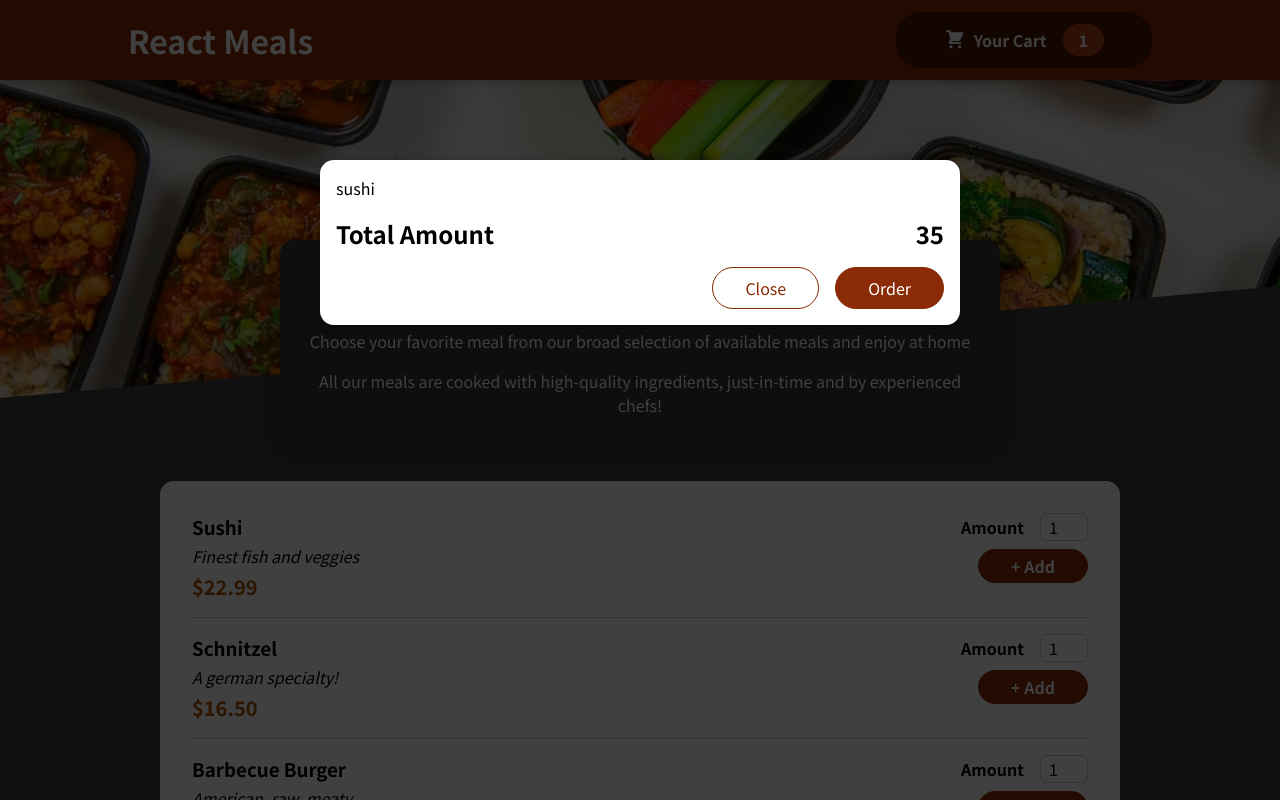
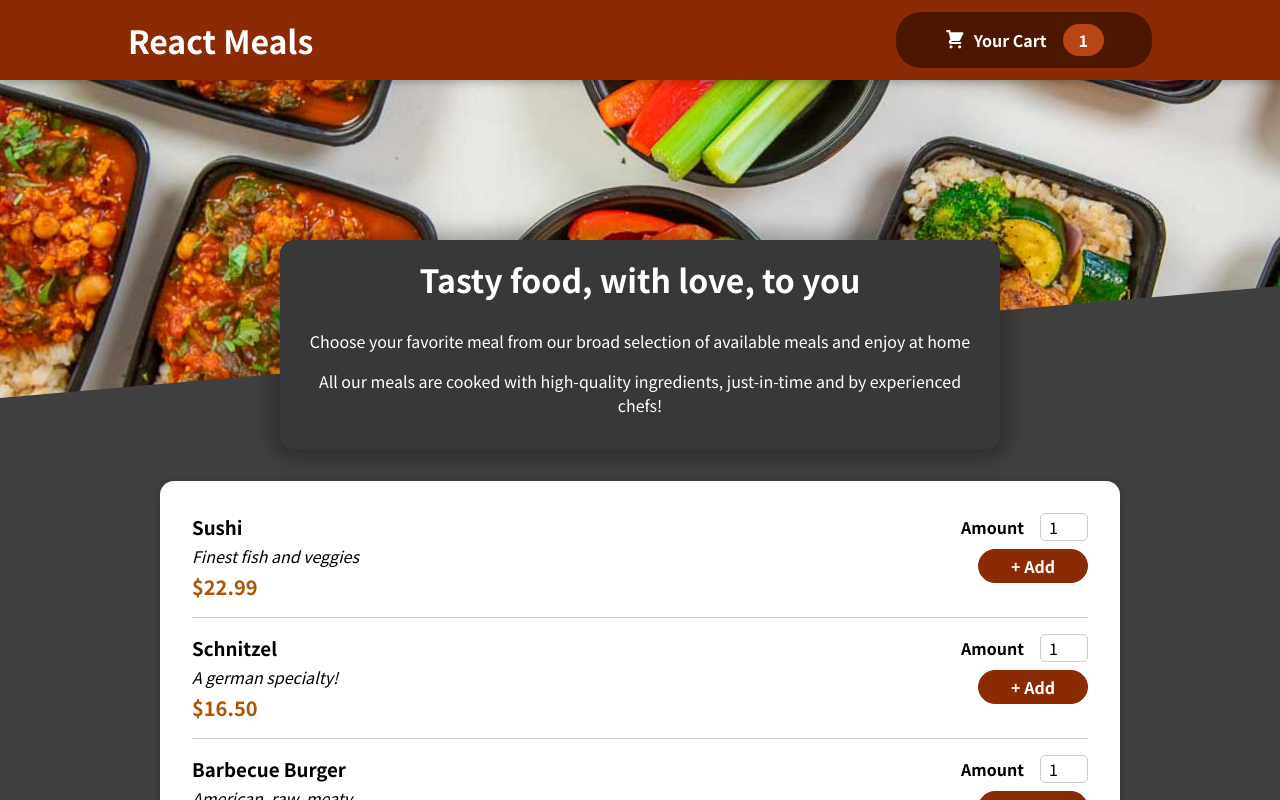
Before and after one commit to MuniBarbieri/react-food-order-app, a React (Create React App) app: page / in a window 1280 px wide. Shown: the top 800 px of the page. Built offline with nearby package versions, Linux system fonts and the light colour scheme.

Commit message:
Added showHandler Added hideCartHandler

```diff
--- a/src/App.js
+++ b/src/App.js
@@ -1,12 +1,25 @@
+import { useState } from "react";
 import Cart from "./components/Cart/Cart";
 import Header from "./components/HeaderCartButton.css/Header";
 import Meals from "./components/Meals/Meals";
 
 function App() {
+  const [cartIsShown, setCartIsShown] = useState(false)
+
+  const showCartHandler = () => {
+    setCartIsShown(true)
+  }
+
+  const hideCartHandler = () => {
+    setCartIsShown(false)
+  }
+
   return (
     <>
-      <Cart/>
-      <Header />
+      {
+        cartIsShown && <Cart  onHideCart={hideCartHandler}  />
+      }
+      <Header onShowCart={showCartHandler} />
       <main>
         <Meals/>
       </main>
--- a/src/components/Cart/Cart.js
+++ b/src/components/Cart/Cart.js
@@ -1,23 +1,27 @@
 import Modal from "../UI/Modal"
 import classes from "./Cart.module.css"
 
-const Cart = props => {
+const Cart = ({onHideCart}) => {
 
   const cartItems = <ul  className={classes['cart-items']}>
     {
-[{ id: 'c1', name: 'sushi', amount: 2, price: 12.99 }].map(item => <li>{ item.name}</li>)
+[{ id: 'c1', name: 'sushi', amount: 2, price: 12.99 }].map((item,i) => <li key={i}>{ item.name}</li>)
     }
   </ul>
 
   return (
-    <Modal>
+    <Modal  onHideCart={onHideCart}>
       {cartItems}
       <div className={classes.total}>
         <span>Total Amount </span>
         <span>35</span>
       </div>
       <div className={classes.actions}>
-        <button className={classes['button--alt']}>Close</button>
+        <button
+          className={classes['button--alt']}
+          onClick={onHideCart}
+        >Close
+        </button>
         <button className={classes.button}>Order</button>
       </div>
     </Modal>
--- a/src/components/HeaderCartButton.css/Header.js
+++ b/src/components/HeaderCartButton.css/Header.js
@@ -2,11 +2,11 @@ import mealsImg from "../../assets/epic-meal-prep-5.jpg"
 import classes from "./Header.module.css"
 import HeaderCartButton from "./HeaderCartButton";
 
-const Header = props => {
+const Header = ({onShowCart}) => {
   return <>
     <header className={classes.header}>
       <h1>React  Meals</h1>
-       <HeaderCartButton/>
+      <HeaderCartButton onShowCart={onShowCart}/>
     </header>
     <div className={classes['main-image']} >
       <img src={mealsImg} alt="food" />
--- a/src/components/HeaderCartButton.css/HeaderCartButton.js
+++ b/src/components/HeaderCartButton.css/HeaderCartButton.js
@@ -1,9 +1,12 @@
 import CartIcon from "../Cart/CartIcon"
 import classes from "./HeaderCartButton.module.css"
 
-const HeaderCartButton = props => {
+const HeaderCartButton = ({onShowCart}) => {
   return (
-    <button className={classes.button}>
+    <button
+      className={classes.button}
+      onClick={onShowCart}
+    >
       <span className={classes.icon}>
     <CartIcon/>
       </span>
--- a/src/components/UI/Modal.js
+++ b/src/components/UI/Modal.js
@@ -2,8 +2,8 @@ import classes from "./Modal.module.css"
 import ReactDOM from "react-dom"
 
 
-const Backdrop = props => {
-  return <div className={classes.backdrop}></div>
+const Backdrop = ({onHideCart}) => {
+  return <div className={classes.backdrop}  onClick={onHideCart} ></div>
 }
 
 const ModalOverlay = props => {
@@ -15,16 +15,12 @@ const ModalOverlay = props => {
 const portalElement = document.getElementById('overlays')
 
 
-const Modal = props => {
+const Modal = ({onHideCart,children}) => {
     return <>
-      {ReactDOM.createPortal(<Backdrop />,portalElement )}
-      {ReactDOM.createPortal(<ModalOverlay>{ props.children}</ModalOverlay>,portalElement)}
+      {ReactDOM.createPortal(<Backdrop onHideCart={onHideCart} />,portalElement )}
+      {ReactDOM.createPortal(<ModalOverlay>{children}</ModalOverlay>,portalElement)}
 
   </>
 }
 
 export default Modal
-
-/*
-to render a Portal, we first of all need to go to the public folder and they are the index HTML file. And here we got this root div where the overall React application is being rendered. And above that route div, I will add a number div with an ID of over lace. And that is the div where I wanna Portal my modal and the backdrop too. So that is a change we need to make to any HTML. And with that back in the modal JS file we can create the backdrop and the overlay and then use the Portal.
- */
```
Also changed, not shown: 1 other file (tests, documents, lock files or other folders).
